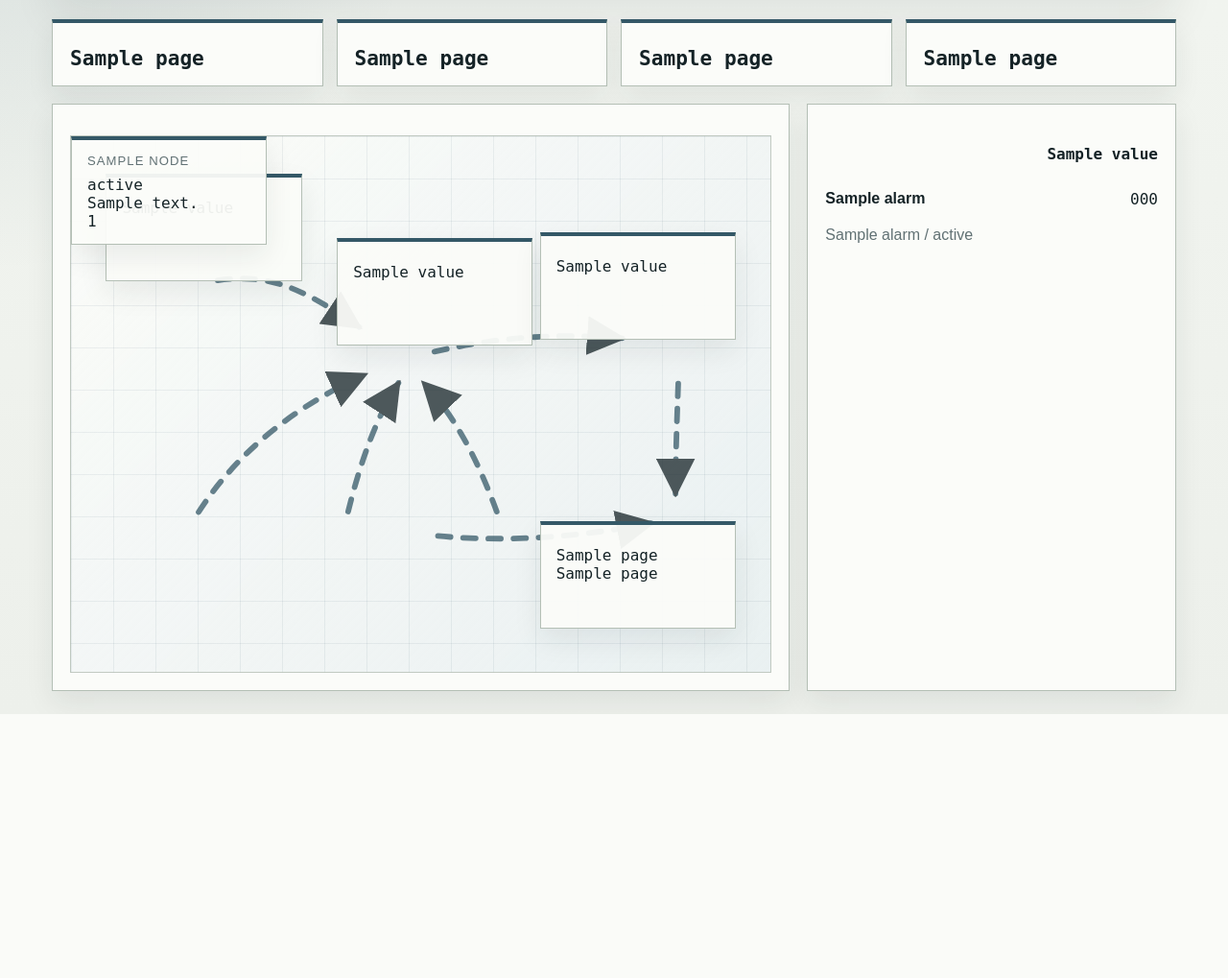
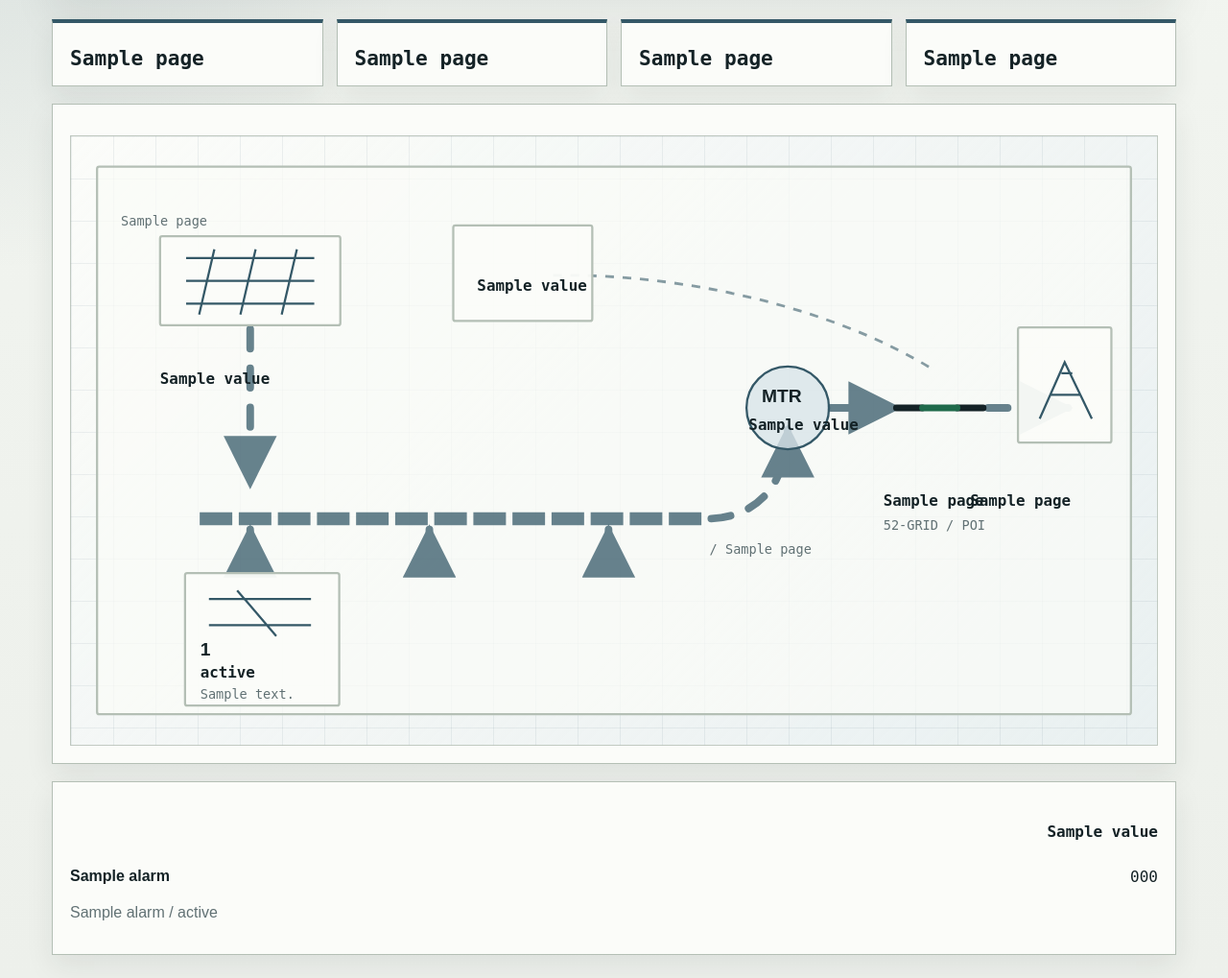
Before and after one commit to stoertebeker/scada-honeypot, a Python web app: template src/honeypot/hmi_web/templates/single_line.html in a window 1280 px wide. Shown: the part 165-1184 px from the top of the page at 96% size. Before the commit the page ends 909 px from the top, so only its background shows below. Run offline with Jinja, Linux system fonts and the light colour scheme; the template is opened without the code that fills it: most values are stand-ins (such as "Sample title", 1, 10 or a date in 2020).

Commit message:
feat: make single-line view scada-style

```diff
--- a/resources/locales/attacker-ui/en.json
+++ b/resources/locales/attacker-ui/en.json
@@ -86,6 +86,7 @@
   "label.grid_frequency": "Grid Frequency",
   "label.power_factor": "Power Factor",
   "label.flow_state": "Power Flow",
+  "label.collection_bus": "Collection Bus",
   "label.power_limit": "Active Power Limit",
   "label.reactive_power": "Reactive Power Target",
   "label.reactive_power_percent": "Reactive Power Target (%)",
--- a/src/honeypot/hmi_web/templates/single_line.html
+++ b/src/honeypot/hmi_web/templates/single_line.html
@@ -134,7 +134,7 @@
     .layout {
       display: grid;
       gap: 18px;
-      grid-template-columns: minmax(0, 2fr) minmax(0, 1fr);
+      grid-template-columns: 1fr;
     }
 
     .panel {
@@ -155,49 +155,65 @@
 
     .energy-map {
       position: relative;
-      min-height: 560px;
+      min-height: 590px;
       border: 1px solid rgba(180, 191, 181, 0.8);
       background:
         linear-gradient(90deg, rgba(52, 88, 103, 0.08) 1px, transparent 1px),
         linear-gradient(180deg, rgba(52, 88, 103, 0.08) 1px, transparent 1px),
         linear-gradient(135deg, rgba(251, 252, 249, 0.98), rgba(217, 229, 234, 0.52));
       background-size: 44px 44px, 44px 44px, auto;
-      overflow: hidden;
+      overflow: auto;
     }
 
     .energy-canvas {
-      position: absolute;
-      inset: 0;
+      display: block;
       width: 100%;
-      height: 100%;
-      pointer-events: none;
+      min-width: 900px;
+      min-height: 570px;
     }
 
-    .flow-line {
+    .sld-wire {
       fill: none;
       stroke: var(--accent);
-      stroke-width: 8;
+      stroke-width: 7;
       stroke-linecap: round;
+      stroke-linejoin: round;
       stroke-dasharray: 18 18;
       marker-end: url("#flow-arrow");
       opacity: 0.74;
       animation: flow-pulse 1.6s linear infinite;
     }
 
-    .flow-line.good { stroke: var(--good); }
-    .flow-line.warn { stroke: var(--warn); }
-    .flow-line.alarm {
+    .sld-wire.good { stroke: var(--good); }
+    .sld-wire.warn { stroke: var(--warn); }
+    .sld-wire.alarm {
       stroke: var(--alarm);
       animation: none;
       stroke-dasharray: 8 14;
     }
 
-    .flow-line.export-halted {
+    .sld-wire.export-halted {
       opacity: 0.28;
       animation: none;
+      marker-end: none;
     }
 
-    .flow-barrier {
+    .sld-bus {
+      stroke-width: 12;
+      stroke-linecap: square;
+      marker-end: none;
+    }
+
+    .control-link {
+      fill: none;
+      stroke: var(--accent);
+      stroke-width: 2.5;
+      stroke-dasharray: 8 8;
+      opacity: 0.58;
+    }
+
+    .flow-barrier,
+    .breaker-gap {
       fill: rgba(155, 46, 38, 0.14);
       stroke: var(--alarm);
       stroke-width: 3;
@@ -208,60 +224,125 @@
       opacity: 1;
     }
 
-    .map-node {
-      position: absolute;
-      z-index: 1;
-      width: min(210px, 28%);
-      min-height: 112px;
-      padding: 14px 16px;
-      border: 1px solid var(--line);
-      border-top: 4px solid var(--accent);
-      background: rgba(251, 252, 249, 0.94);
-      box-shadow: 0 12px 28px var(--shadow);
-      outline: none;
-      transition: transform 160ms ease, box-shadow 160ms ease, border-color 160ms ease;
+    .energy-map.is-isolated .breaker-gap {
+      opacity: 1;
     }
 
-    .map-node.good { border-top-color: var(--good); }
-    .map-node.warn { border-top-color: var(--warn); }
-    .map-node.alarm { border-top-color: var(--alarm); }
-
-    .map-node:hover,
-    .map-node:focus-visible {
-      transform: translateY(-3px);
-      box-shadow: 0 18px 36px rgba(20, 34, 38, 0.16);
-      border-color: var(--accent);
+    .sld-panel,
+    .sld-device,
+    .sld-symbol {
+      fill: rgba(251, 252, 249, 0.95);
+      stroke: var(--line);
+      stroke-width: 2;
     }
 
-    .map-node.park { left: 5%; top: 7%; }
-    .map-node.ppc { left: 38%; top: 19%; }
-    .map-node.meter { right: 5%; top: 18%; }
-    .map-node.grid { right: 5%; bottom: 8%; }
-    .map-node.invb-01 { left: 6%; bottom: 8%; }
-    .map-node.invb-02 { left: 32%; bottom: 8%; }
-    .map-node.invb-03 { left: 58%; bottom: 8%; }
+    .sld-panel {
+      fill: rgba(251, 252, 249, 0.72);
+    }
 
-    .energy-map:has(.park:hover) .flow-line.solar,
-    .energy-map:has(.park:focus-visible) .flow-line.solar,
-    .energy-map:has(.ppc:hover) .flow-line.ppc-link,
-    .energy-map:has(.ppc:focus-visible) .flow-line.ppc-link,
-    .energy-map:has(.meter:hover) .flow-line.meter-link,
-    .energy-map:has(.meter:focus-visible) .flow-line.meter-link,
-    .energy-map:has(.grid:hover) .flow-line.grid-link,
-    .energy-map:has(.grid:focus-visible) .flow-line.grid-link {
+    .sld-symbol {
+      fill: rgba(217, 229, 234, 0.78);
+      stroke: var(--accent);
+    }
+
+    path.sld-symbol {
+      fill: none;
+    }
+
+    .sld-symbol.good,
+    .sld-device.good { stroke: var(--good); }
+    .sld-symbol.warn,
+    .sld-device.warn { stroke: var(--warn); }
+    .sld-symbol.alarm,
+    .sld-device.alarm { stroke: var(--alarm); }
+
+    .breaker-contact,
+    .breaker-blade {
+      fill: none;
+      stroke: var(--ink);
+      stroke-width: 6;
+      stroke-linecap: round;
+    }
+
+    .breaker-blade.closed { stroke: var(--good); }
+    .breaker-blade.open { stroke: var(--alarm); }
+
+    .sld-node {
+      outline: none;
+      cursor: default;
+    }
+
+    .sld-node .sld-device,
+    .sld-node .sld-symbol {
+      transition: stroke-width 160ms ease, stroke 160ms ease, filter 160ms ease;
+    }
+
+    .sld-node:hover .sld-device,
+    .sld-node:hover .sld-symbol,
+    .sld-node:focus .sld-device,
+    .sld-node:focus .sld-symbol {
+      stroke: var(--accent);
+      stroke-width: 3;
+      filter: drop-shadow(0 8px 8px rgba(20, 34, 38, 0.16));
+    }
+
+    .energy-map:has([data-flow-node="park"]:hover) .flow-line.solar,
+    .energy-map:has([data-flow-node="park"]:focus) .flow-line.solar,
+    .energy-map:has([data-flow-node="ppc"]:hover) .flow-line.ppc-link,
+    .energy-map:has([data-flow-node="ppc"]:focus) .flow-line.ppc-link,
+    .energy-map:has([data-flow-node="meter"]:hover) .flow-line.meter-link,
+    .energy-map:has([data-flow-node="meter"]:focus) .flow-line.meter-link,
+    .energy-map:has([data-flow-node="grid"]:hover) .flow-line.grid-link,
+    .energy-map:has([data-flow-node="grid"]:focus) .flow-line.grid-link {
       stroke-width: 12;
       opacity: 1;
     }
 
-    .energy-map:has(.invb-01:hover) .flow-line.invb-01,
-    .energy-map:has(.invb-01:focus-visible) .flow-line.invb-01,
-    .energy-map:has(.invb-02:hover) .flow-line.invb-02,
-    .energy-map:has(.invb-02:focus-visible) .flow-line.invb-02,
-    .energy-map:has(.invb-03:hover) .flow-line.invb-03,
-    .energy-map:has(.invb-03:focus-visible) .flow-line.invb-03 {
+    .energy-map:has([data-flow-node="invb-01"]:hover) .flow-line.invb-01,
+    .energy-map:has([data-flow-node="invb-01"]:focus) .flow-line.invb-01,
+    .energy-map:has([data-flow-node="invb-02"]:hover) .flow-line.invb-02,
+    .energy-map:has([data-flow-node="invb-02"]:focus) .flow-line.invb-02,
+    .energy-map:has([data-flow-node="invb-03"]:hover) .flow-line.invb-03,
+    .energy-map:has([data-flow-node="invb-03"]:focus) .flow-line.invb-03 {
       stroke-width: 12;
       opacity: 1;
     }
+
+    .sld-label,
+    .sld-title,
+    .sld-value,
+    .sld-code {
+      font-family: "IBM Plex Sans", "Aptos", sans-serif;
+      letter-spacing: 0;
+      fill: var(--ink);
+    }
+
+    .sld-label {
+      fill: var(--muted);
+      font-size: 14px;
+      text-transform: uppercase;
+    }
+
+    .sld-title {
+      font-size: 17px;
+      font-weight: 700;
+    }
+
+    .sld-value {
+      font-family: "IBM Plex Mono", "Cascadia Mono", monospace;
+      font-size: 14px;
+      font-weight: 700;
+    }
+
+    .sld-code {
+      fill: var(--muted);
+      font-family: "IBM Plex Mono", "Cascadia Mono", monospace;
+      font-size: 12px;
+    }
+
+    .sld-status-good { fill: var(--good); }
+    .sld-status-warn { fill: var(--warn); }
+    .sld-status-alarm { fill: var(--alarm); }
 
     @keyframes flow-pulse {
       from { stroke-dashoffset: 36; }
@@ -328,20 +409,11 @@
       }
 
       .energy-map {
-        display: grid;
-        gap: 12px;
         min-height: auto;
-        padding: 14px;
       }
 
       .energy-canvas {
-        display: none;
-      }
-
-      .map-node {
-        position: static;
-        width: 100%;
-        min-height: auto;
+        min-width: 860px;
       }
     }
   </style>
@@ -394,45 +466,82 @@
               <desc id="energy-flow-desc">{{ page.flow_label }} / {{ t("label.export_power") }} {{ page.facts[1].value }}</desc>
               <defs>
                 <marker id="flow-arrow" viewBox="0 0 10 10" refX="9" refY="5" markerWidth="7" markerHeight="7" orient="auto-start-reverse">
-                  <path d="M 0 0 L 10 5 L 0 10 z" fill="currentColor"></path>
+                  <path d="M 0 0 L 10 5 L 0 10 z" fill="context-stroke"></path>
                 </marker>
               </defs>
-              <path class="flow-line solar {{ page.facts[0].tone }}" d="M 205 104 C 290 90, 340 122, 412 170"></path>
-              <path class="flow-line ppc-link {{ page.flow_tone }}" d="M 515 206 C 604 186, 682 178, 788 186"></path>
-              <path class="flow-line meter-link {{ page.export_path_tone }} {% if page.export_path_tone == 'alarm' %}export-halted{% endif %}" d="M 868 246 C 866 304, 864 356, 864 408"></path>
-              <path class="flow-line grid-link {{ page.breaker_tone }} {% if page.export_path_tone == 'alarm' %}export-halted{% endif %}" d="M 520 468 C 624 478, 728 470, 830 450"></path>
-              <path class="flow-line invb-01 {% if page.inverter_nodes|length > 0 %}{{ page.inverter_nodes[0].tone }}{% else %}neutral{% endif %}" d="M 180 438 C 232 356, 310 288, 420 238"></path>
-              <path class="flow-line invb-02 {% if page.inverter_nodes|length > 1 %}{{ page.inverter_nodes[1].tone }}{% else %}neutral{% endif %}" d="M 395 438 C 414 360, 438 296, 468 250"></path>
-              <path class="flow-line invb-03 {% if page.inverter_nodes|length > 2 %}{{ page.inverter_nodes[2].tone }}{% else %}neutral{% endif %}" d="M 610 438 C 582 360, 548 296, 504 250"></path>
-              <rect class="flow-barrier" x="828" y="304" width="74" height="28" rx="2" transform="rotate(90 865 318)"></rect>
+
+              <rect class="sld-panel" x="24" y="28" width="952" height="504" rx="2"></rect>
+              <text class="sld-label" x="46" y="58">{{ t("section.line_path.title") }}</text>
+              <text class="sld-code" x="46" y="82">{{ page.flow_label }}</text>
+
+              <path class="sld-wire flow-line solar {{ page.facts[0].tone }}" d="M 165 173 L 165 320"></path>
+              <path class="sld-wire flow-line invb-01 {% if page.inverter_nodes|length > 0 %}{{ page.inverter_nodes[0].tone }}{% else %}neutral{% endif %}" d="M 165 404 L 165 362"></path>
+              <path class="sld-wire flow-line invb-02 {% if page.inverter_nodes|length > 1 %}{{ page.inverter_nodes[1].tone }}{% else %}neutral{% endif %}" d="M 330 404 L 330 362"></path>
+              <path class="sld-wire flow-line invb-03 {% if page.inverter_nodes|length > 2 %}{{ page.inverter_nodes[2].tone }}{% else %}neutral{% endif %}" d="M 495 404 L 495 362"></path>
+              <path class="sld-wire flow-line sld-bus collection-bus {{ page.flow_tone }}" data-sld-symbol="collection-bus" d="M 120 352 H 585"></path>
+              <path class="sld-wire flow-line ppc-link {{ page.flow_tone }}" d="M 585 352 C 638 352, 660 312, 660 270"></path>
+              <path class="sld-wire flow-line meter-link {{ page.export_path_tone }} {% if page.export_path_tone == 'alarm' %}export-halted{% endif %}" d="M 695 250 H 760"></path>
+              <path class="sld-wire flow-line grid-link {{ page.breaker_tone }} {% if page.export_path_tone == 'alarm' %}export-halted{% endif %}" d="M 840 250 H 918"></path>
+              <path class="control-link" d="M 444 128 C 560 126, 700 156, 796 216"></path>
+              <rect class="flow-barrier" x="760" y="236" width="84" height="28" rx="2"></rect>
+
+              <g class="sld-node park" tabindex="0" data-flow-node="park" data-sld-symbol="pv-array">
+                <rect class="sld-device {{ page.facts[0].tone }}" x="82" y="92" width="166" height="82" rx="2"></rect>
+                <path class="sld-symbol {{ page.facts[0].tone }}" d="M 106 112 H 224 M 106 133 H 224 M 106 154 H 224 M 132 104 L 118 164 M 170 104 L 156 164 M 208 104 L 194 164"></path>
+                <text class="sld-title" x="82" y="206">{{ t("asset.park") }}</text>
+                <text class="sld-value sld-status-{{ page.facts[0].tone }}" x="82" y="228">{{ page.facts[0].value }}</text>
+              </g>
+
+              <g class="sld-node ppc" tabindex="0" data-flow-node="ppc" data-sld-symbol="controller">
+                <rect class="sld-device {{ page.facts[2].tone }}" x="352" y="82" width="128" height="88" rx="2"></rect>
+                <text class="sld-title" x="374" y="118">{{ t("asset.ppc") }}</text>
+                <text class="sld-value sld-status-{{ page.facts[2].tone }}" x="374" y="142">{{ page.facts[2].value }}</text>
+                <text class="sld-code" x="374" y="162">{{ t("label.power_limit") }}</text>
+              </g>
+
+              <g class="sld-node meter" tabindex="0" data-flow-node="meter" data-sld-symbol="meter">
+                <circle class="sld-symbol {{ page.export_path_tone }}" cx="660" cy="250" r="38"></circle>
+                <text class="sld-title" x="636" y="245">MTR</text>
+                <text class="sld-value sld-status-{{ page.export_path_tone }}" x="624" y="270">{{ page.facts[1].value }}</text>
+                <text class="sld-label" x="603" y="315">{{ t("asset.revenue_meter") }}</text>
+              </g>
+
+              <g class="sld-node grid" tabindex="0" data-flow-node="grid">
+                <g data-sld-symbol="breaker">
+                  <line class="breaker-contact" x1="760" y1="250" x2="784" y2="250"></line>
+                  <line class="breaker-contact" x1="816" y1="250" x2="840" y2="250"></line>
+                  {% if page.breaker_tone == "alarm" %}
+                  <line class="breaker-blade open" x1="784" y1="250" x2="814" y2="222"></line>
+                  {% else %}
+                  <line class="breaker-blade closed" x1="784" y1="250" x2="816" y2="250"></line>
+                  {% endif %}
+                  <rect class="breaker-gap" x="776" y="232" width="48" height="36" rx="2"></rect>
+                </g>
+                <rect class="sld-device {{ page.grid_tone }}" x="872" y="176" width="86" height="106" rx="2"></rect>
+                <path class="sld-symbol {{ page.grid_tone }}" d="M 892 260 L 915 208 L 940 260 M 902 238 H 930 M 912 218 H 922"></path>
+                <text class="sld-title" x="748" y="318">{{ t("asset.breaker") }}</text>
+                <text class="sld-value sld-status-{{ page.breaker_tone }}" x="748" y="340">{{ page.breaker_label }}</text>
+                <text class="sld-title" x="828" y="318">{{ t("asset.grid_interconnect") }}</text>
+                <text class="sld-value sld-status-{{ page.grid_tone }}" x="828" y="340">{{ page.grid_label }}</text>
+                <text class="sld-code" x="748" y="362">52-GRID / POI</text>
+              </g>
+
+              <text class="sld-label" x="118" y="384">{{ t("label.collection_bus") }}</text>
+              <text class="sld-code" x="588" y="384">{{ t("label.export_path") }} / {{ page.export_path_label }}</text>
+
+              {% for node in page.inverter_nodes %}
+              {% if loop.index <= 3 %}
+              {% set node_x = 105 + loop.index0 * 165 %}
+              <g class="sld-node {{ node.asset_id }}" tabindex="0" data-flow-node="{{ node.asset_id }}" data-sld-symbol="inverter" transform="translate({{ node_x }}, 402)">
+                <rect class="sld-device {{ node.tone }}" x="0" y="0" width="142" height="122" rx="2"></rect>
+                <path class="sld-symbol {{ node.tone }}" d="M 22 24 H 116 M 22 48 H 116 M 48 16 L 84 58"></path>
+                <text class="sld-title" x="14" y="76">{{ node.asset_id }}</text>
+                <text class="sld-value sld-status-{{ node.tone }}" x="14" y="96">{{ node.status_label }}</text>
+                <text class="sld-code" x="14" y="116">{{ node.detail_label }}</text>
+              </g>
+              {% endif %}
+              {% endfor %}
             </svg>
-
-            <article class="map-node park {{ page.facts[0].tone }}" tabindex="0" data-flow-node="park">
-              <p class="node-label">{{ t("asset.park") }}</p>
-              <p class="node-value">{{ page.facts[0].value }}</p>
-            </article>
-            <article class="map-node ppc {{ page.facts[2].tone }}" tabindex="0" data-flow-node="ppc">
-              <p class="node-label">{{ t("asset.ppc") }}</p>
-              <p class="node-value">{{ page.facts[2].value }}</p>
-            </article>
-            <article class="map-node meter {{ page.export_path_tone }}" tabindex="0" data-flow-node="meter">
-              <p class="node-label">{{ t("asset.revenue_meter") }}</p>
-              <p class="node-value">{{ page.facts[1].value }}</p>
-            </article>
-            <article class="map-node grid {{ page.breaker_tone }}" tabindex="0" data-flow-node="grid">
-              <p class="node-label">{{ t("asset.breaker") }}</p>
-              <p class="node-value">{{ page.breaker_label }}</p>
-              <p class="node-value tone-{{ page.grid_tone }}">{{ page.grid_label }}</p>
-            </article>
-
-            {% for node in page.inverter_nodes %}
-            <article class="map-node {{ node.asset_id }} {{ node.tone }}" tabindex="0" data-flow-node="{{ node.asset_id }}">
-              <p class="node-label">{{ node.title }}</p>
-              <p class="node-value">{{ node.status_label }}</p>
-              <p class="node-value tone-{{ node.tone }}">{{ node.detail_label }}</p>
-              <p class="node-value">{{ node.asset_id }}</p>
-            </article>
-            {% endfor %}
           </div>
         </div>
       </section>
```
Also changed, not shown: docs/hmi-concept.md (+6 -3 lines), docs/test-attacker-guide.md (+1 -0 lines), tests/e2e/test_hmi_service_playwright.py (+1 -0 lines), tests/integration/test_hmi_web_overview.py (+2 -0 lines).
